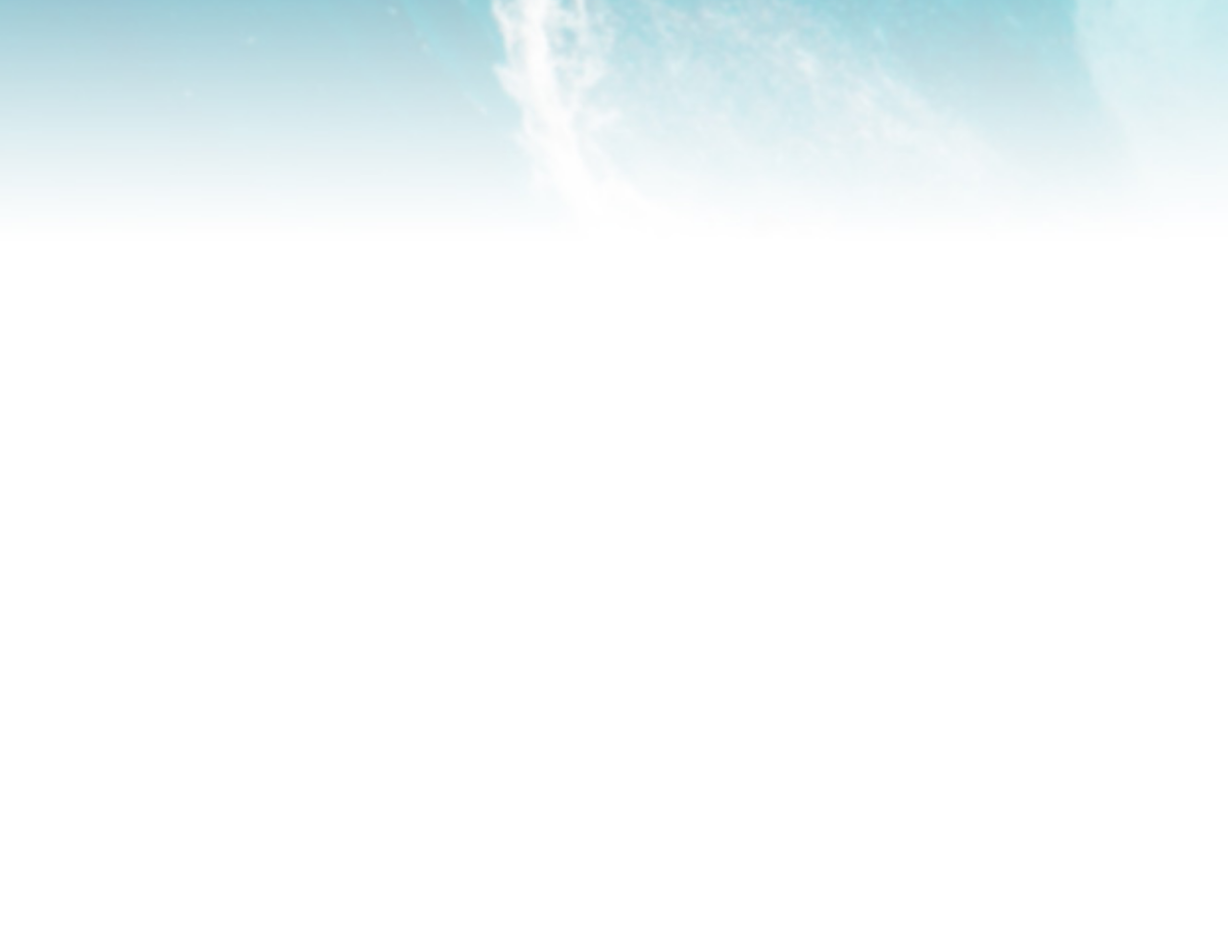
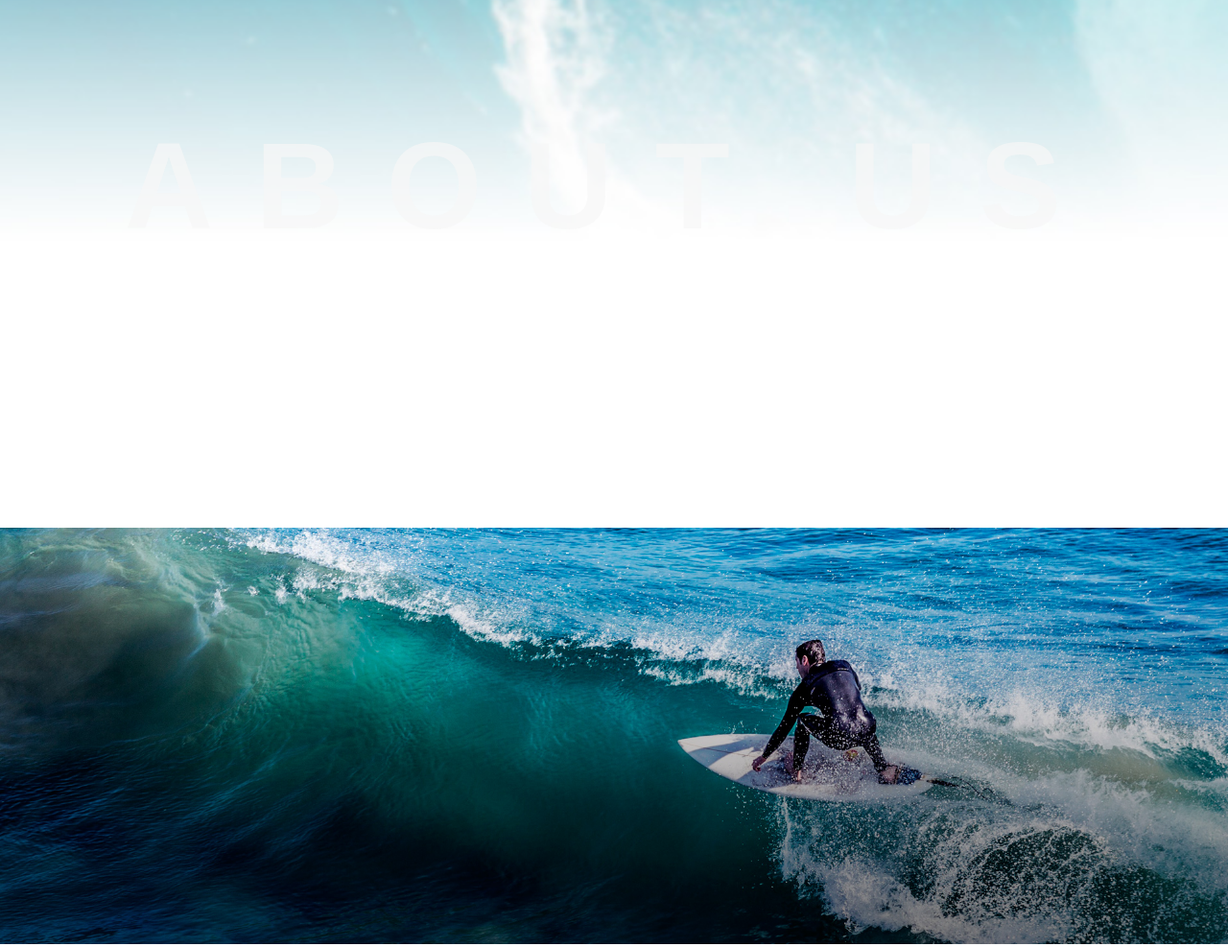
Before and after one commit to Wezn26/SURFERS-CO, a website: page app/index.html in a window 1280 px wide. Shown: the part 1140-2127 px from the top of the page at 96% size. Before the commit the page ends 1452 px from the top, so only its background shows below. Drawn offline with Linux system fonts and the light colour scheme; a web font is replaced by a local one.

Commit message:
Add a New Section About Us and Header End

```diff
--- a/app/index.html
+++ b/app/index.html
@@ -329,8 +329,19 @@
  <a class="next" onclick="plusSlides(1)">&#8594;</a>
   </section>
 
+<section class="about-us">
+  <p>about us</p>
+</section>
   </section>
 </header>
+
+<main>
+<section class="img-about-us">
+  <img src="img/bg-about-us.jpg" alt="image">
+</section>
+
+</main>
+
 
 
 
--- a/app/sass/main.scss
+++ b/app/sass/main.scss
@@ -186,6 +186,8 @@ header {
       font-size: 24px;
     }
   }
+
+
 
 section.slideshow-container {
   max-width: 1030px;
@@ -400,13 +402,38 @@ section.slideshow-container {
  }
  }
 }
+  section.about-us {
+    display: block;
+    height: 150px;
+    margin-top: 180px;
+    text-align: center;
+  p {
+    text-transform: uppercase;
+    font-weight: bold;
+    font-size: 10vw;
+    color: $abs;
+    letter-spacing: 44px;
+
+  }
+  }
 }
 
                  // HEADER END
+              //MAIN BEGINNER
+//ABOUT-US-IMG BEGINNER
+section.img-about-us {
+  display: block;
+  margin-top: 17em;
 
-          //AFTER HEADER BEGINNER
+img {
+  max-width: 100%;
+}
+}
 
-          //AFTER HEADER END
+
+//ABOUT-US-IMG-END
+
+              //MAIN END
 // MEDIA SCREENS BEGINNER
 
 
@@ -522,8 +549,15 @@ header section.slideshow-container {
    width: 100%;
    float: none;
  }
+ header section.about-us {
+  margin-top: 50px;
+  height: 50px;
  }
-//MAX-WIDTH: 548PX
+ section.img-about-us {
+   margin-top: 55em;
+ }
+ }
+//MIN-WIDTH:398 AND MAX-WIDTH: 548PX
  @media screen and (min-width: 398px) and (max-width: 548px) {
  header section.slideshow-container {
    max-width: 380px;
@@ -538,6 +572,7 @@ header section.slideshow-container {
     top: -2%;
     right: 50%;
   }
+
  }
 
 
@@ -588,6 +623,13 @@ header section.slideshow-container {
     }
    }
 
+  }
+  header section.about-us {
+    display: none;
+  }
+
+  section.img-about-us {
+    margin-top: 55em;
   }
 
   }
@@ -659,5 +701,11 @@ header section.slideshow-container {
       }
      }
     }
+    header section.about-us  {
+      display: none;
+    }
+    section.img-about-us {
+      display: none;
+    }
     }
 // MEDIA SCREENS END
```
Also changed, not shown: app/css/main.css, app/img/bg-about-us.jpg (added).
